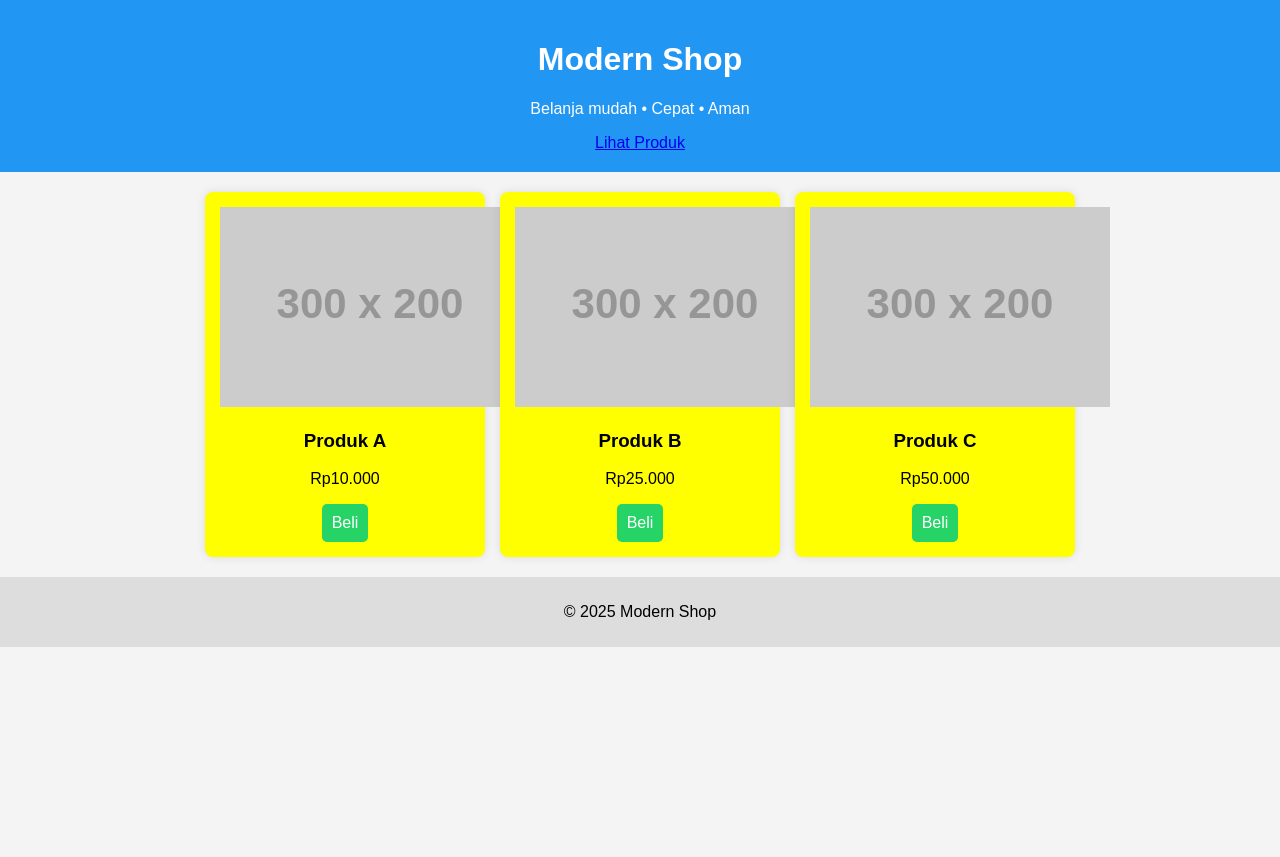
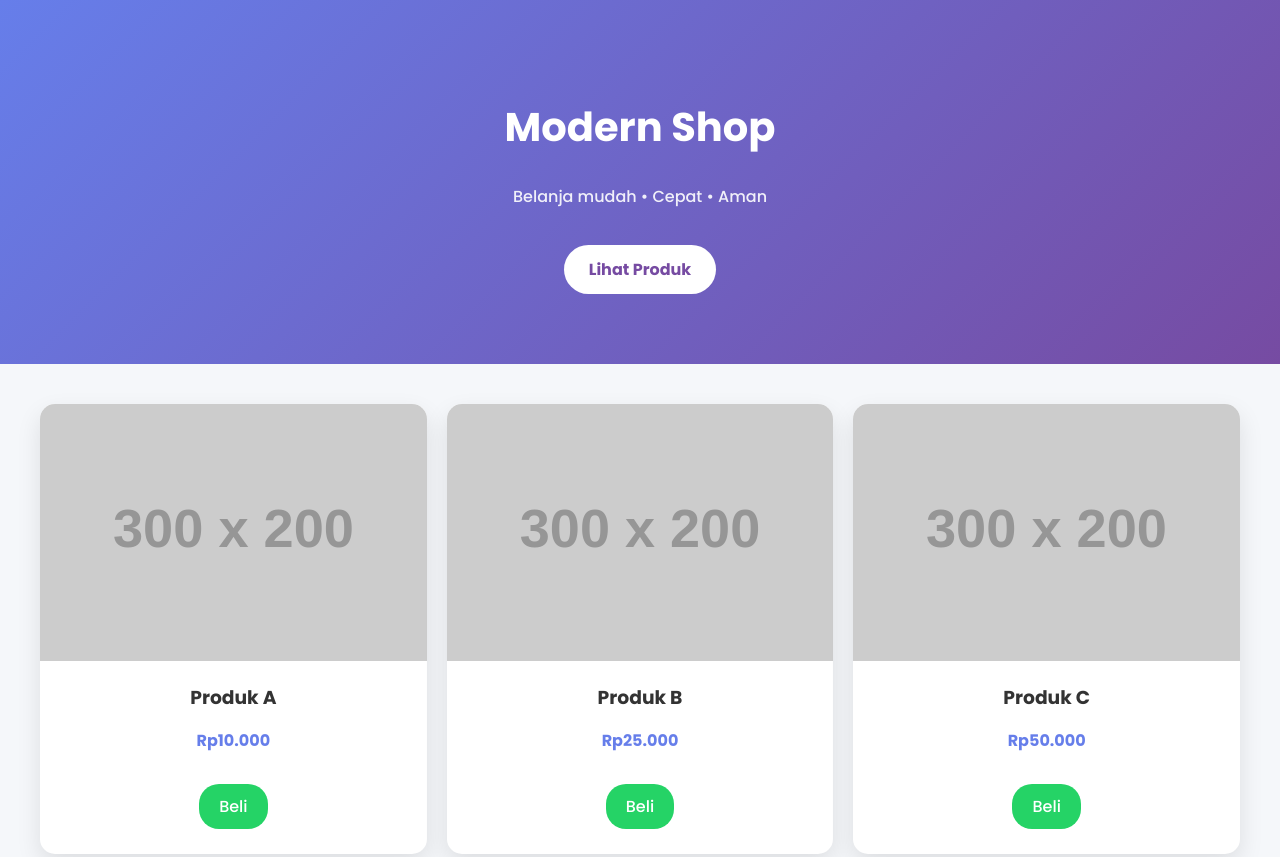
Before and after one commit to zulk20192/Web, a plain HTML site: page index.html in a window 1280 px wide. Shown: the top 857 px of the page. Before the commit the page ends 800 px from the top, so only its background shows below. Drawn offline with Linux system fonts and the light colour scheme; placeholder pictures from the web are drawn by us.

Commit message:
Update style.css

```diff
--- a/style.css
+++ b/style.css
@@ -1,44 +1,85 @@
-body {
-  font-family: Arial, sans-serif;
-  margin: 0;
-  background: #f4f4f4;
+* {
+  box-sizing: border-box;
+  font-family: 'Poppins', sans-serif;
 }
 
-header {
-  background: #2196f3;
+body {
+  margin: 0;
+  background: #f5f7fa;
+  color: #333;
+}
+
+.hero {
+  background: linear-gradient(135deg, #667eea, #764ba2);
   color: white;
   text-align: center;
-  padding: 20px;
+  padding: 70px 20px;
+}
+
+.hero h1 {
+  font-size: 2.5rem;
+}
+
+.hero p {
+  opacity: 0.9;
+}
+
+.cta {
+  display: inline-block;
+  margin-top: 20px;
+  background: white;
+  color: #764ba2;
+  padding: 12px 25px;
+  border-radius: 30px;
+  text-decoration: none;
+  font-weight: 600;
 }
 
 .produk {
-  display: flex;
-  gap: 15px;
-  padding: 20px;
-  flex-wrap: wrap;
-  justify-content: center;
+  display: grid;
+  grid-template-columns: repeat(auto-fit, minmax(250px, 1fr));
+  gap: 20px;
+  padding: 40px;
 }
 
 .card {
-  background: yellow;
-  padding: 15px;
-  width: 250px;
-  border-radius: 8px;
-  box-shadow: 0 0 10px rgba(0,0,0,0.1);
+  background: white;
+  border-radius: 15px;
+  overflow: hidden;
+  box-shadow: 0 10px 25px rgba(0,0,0,0.1);
   text-align: center;
+  transition: transform 0.3s;
+}
+
+.card:hover {
+  transform: translateY(-8px);
+}
+
+.card img {
+  width: 100%;
+}
+
+.card h3 {
+  margin: 15px 0 5px;
+}
+
+.harga {
+  color: #667eea;
+  font-weight: bold;
 }
 
 .btn {
   display: inline-block;
+  margin: 15px 0 25px;
   background: #25D366;
   color: white;
-  padding: 10px;
+  padding: 10px 20px;
+  border-radius: 20px;
   text-decoration: none;
-  border-radius: 5px;
 }
 
 footer {
   text-align: center;
-  padding: 10px;
-  background: #ddd;
+  padding: 15px;
+  background: #eee;
 }
```
